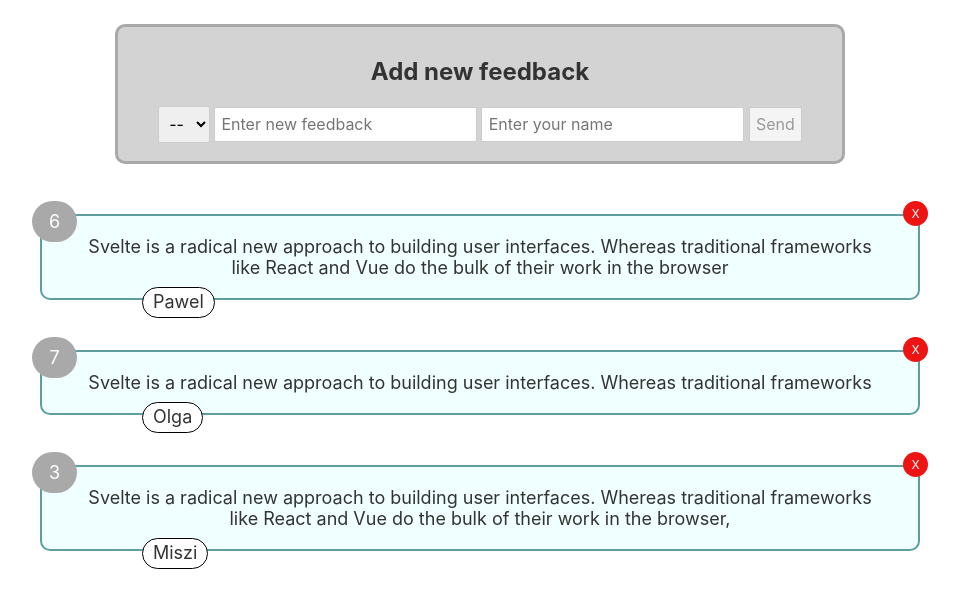
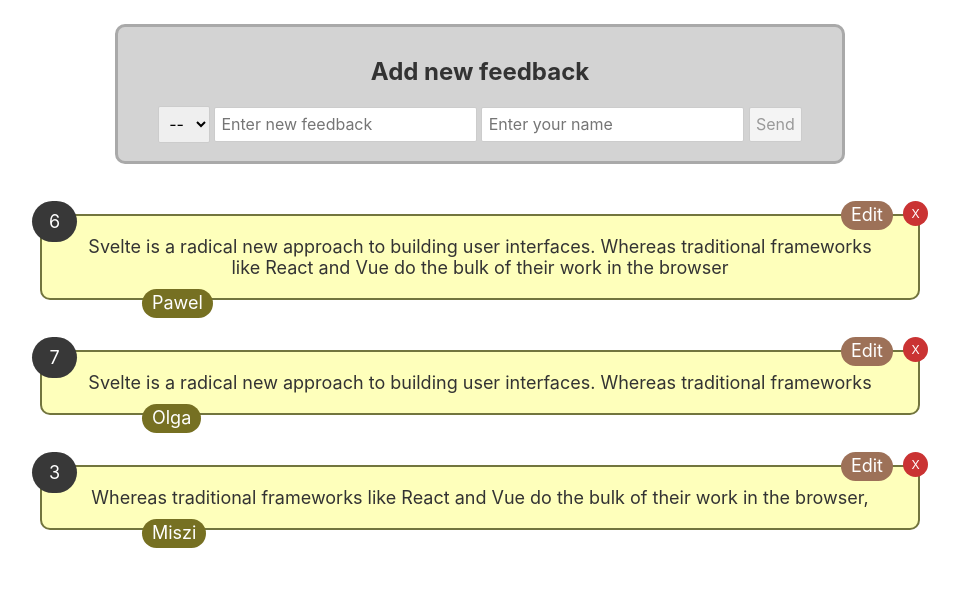
Before and after one commit to pawelwier/svelte-feedback-app, a Svelte app: page / in a window 1280 px wide. Shown: the top 608 px of the page, without its empty margins (160-1119 px from the left). Built offline with nearby package versions, Linux system fonts and the light colour scheme.

Commit message:
edit feedback, added store methods

```diff
--- a/src/App.svelte
+++ b/src/App.svelte
@@ -1,15 +1,19 @@
 <script>
-import FeedbackList from './components/FeedbackList.svelte'
-import FeedbackForm from './components/FeedbackForm.svelte'
-
-  const handleFeedbackSubmit = (e) => {
-    feedbacks = [e.detail, ...feedbacks]
-  }
+  import FeedbackList from './components/FeedbackList.svelte'
+  import AddFeedbackForm from './components/AddFeedbackForm.svelte'
+  import EditFeedbackForm from './components/EditFeedbackForm.svelte'
+  import {FeedbackStore} from './stores/feedbackStore'
+  import Popup from './components/Popup.svelte'
 </script>
 
 <main>
+  {#if $FeedbackStore.displayEditFeedbackPopup}
+  <Popup>
+    <EditFeedbackForm />
+  </Popup>
+  {/if}
   <div class="new-feedback-form">
-    <FeedbackForm on:feedback-submit={handleFeedbackSubmit} />
+    <AddFeedbackForm  />
   </div>
   <FeedbackList />
 </main>
--- a/src/components/FeedbackForm.svelte
+++ b/src/components/AddFeedbackForm.svelte
@@ -17,15 +17,21 @@
 
   const feedbackSubmit = () => {
     FeedbackStore.update(current => {
-      return [
+      return {
+        ...current,
+        feedbacks: [
           {
             id: v4(),
             rating,
             text,
             name,
           },
-      ...current
+          ...current.feedbacks
         ]
+      }
+    })
+    FeedbackStore.subscribe(current => {
+      console.log(current)
     })
     rating = null
     text = ''
--- /dev/null
+++ b/src/components/EditFeedbackForm.svelte
@@ -0,0 +1,42 @@
+<script>
+  import {onMount} from 'svelte'
+  import {get} from 'svelte/store'
+  import {FeedbackStore} from '../stores/feedbackStore'
+
+  const editFeedback = () => {
+    FeedbackStore.update(current => ({
+      ...current,
+      feedbacks: current.feedbacks.map(item => item.id === editedFeedback.id ? editedFeedback : item),
+      displayEditFeedbackPopup: false,
+      selectedFeedback: null,
+    }))
+  }
+
+  const closePopup = () => {
+    FeedbackStore.update(current => ({
+      ...current,
+      displayEditFeedbackPopup: false,
+    }))
+  }
+
+  $: editedFeedback = get(FeedbackStore).selectedFeedback
+</script>
+
+<form class="edit-feedback-form" on:submit|preventDefault={editFeedback}>
+  <label for="text">Feedback: </label>
+  <textarea id="text" bind:value={editedFeedback.text} />
+  <label for="name">Name: </label>
+  <input id="name" bind:value={editedFeedback.name} />
+  <div>
+    <button type="submit">Edit</button>
+    <button on:click={closePopup}>Cancel</button>
+  </div>
+</form>
+
+<style>
+  textarea {
+    width: 90%;
+    height: 130px;
+    resize: none;
+  }
+</style>
--- a/src/components/FeedbackItem.svelte
+++ b/src/components/FeedbackItem.svelte
@@ -2,9 +2,29 @@
   import {FeedbackStore} from '../stores/feedbackStore'
 
   const handleItemDelete = (itemId) =>  {
-    FeedbackStore.update(current => {
-      return current.filter(({id}) => itemId !== id)
-    })
+    FeedbackStore.update(current => ({
+        ...current,
+        feedbacks: current.feedbacks.filter(({id}) => itemId !== id)
+      }))
+  }
+
+  const handleSelectFeedbackEdit = (itemId) => {
+    showEditTextPopup()
+    setSelectedFeedbackItem()
+  }
+
+  const showEditTextPopup = () => {
+    FeedbackStore.update(current => ({
+      ...current,
+      displayEditFeedbackPopup: true
+    }))
+  }
+
+  const setSelectedFeedbackItem = () => {
+    FeedbackStore.update(current => ({
+      ...current,
+      selectedFeedback: item
+    }))
   }
 
   export let item
@@ -12,6 +32,7 @@
 
 <div class="feedback-card">
   <div class="feedback-rating rounded-item">{item.rating}</div>
+  <div class="feedback-edit rounded-item" on:click={() => handleSelectFeedbackEdit(item.id)}>Edit</div>
   <div class="feedback-close rounded-item" on:click={() => handleItemDelete(item.id)}>X</div>
   {item.text}
   <div class="feedback-name rounded-item">{item.name}</div>
@@ -19,9 +40,9 @@
 
 <style>
   .feedback-card {
-  background-color: azure;
+    background-color: #feffbb;
     border-radius: 10px;
-  border: 2px solid cadetblue;
+    border: 2px solid rgb(114, 117, 62);
     margin: 50px 0;
     padding: 20px 30px;
     font-size: 18px;
@@ -36,7 +57,7 @@
   .feedback-rating {
     top: -15px;
     left:-10px;
-  background-color: darkgray;
+    background-color: rgb(56, 56, 56);
     color: white;
     width: 25px;
     padding: 10px;
@@ -44,7 +65,7 @@
   .feedback-close {
     top: -15px;
     right:-10px;
-  background-color: rgb(238, 20, 20);
+    background-color: rgb(202, 51, 51);
     color: white;
     width: 15px;
     font-size: 12px;
@@ -54,8 +75,16 @@
   .feedback-name {
     bottom: -20px;
     left:100px;
-  background-color: white;
+    color: white;
+    background-color: rgb(118, 112, 34);
     padding: 3px 10px 5px 10px;
-  border: 1px black solid;
+  }
+  .feedback-edit {
+    top: -15px;
+    right:25px;
+    color: white;
+    background-color: rgb(157, 113, 88);
+    padding: 3px 10px 5px 10px;
+    cursor: pointer;
   }
 </style>
--- a/src/components/FeedbackList.svelte
+++ b/src/components/FeedbackList.svelte
@@ -5,8 +5,8 @@
 </script>
 
 <div>
-  {#if $FeedbackStore.length}
-  {#each $FeedbackStore as item}
+  {#if $FeedbackStore.feedbacks.length}
+  {#each $FeedbackStore.feedbacks as item}
     <FeedbackItem {item} />
   {/each}
   {:else}
--- /dev/null
+++ b/src/components/Popup.svelte
@@ -0,0 +1,22 @@
+<script>
+
+</script>
+
+<div class="popup-wrapper">
+  <slot />
+</div>
+
+<style>
+  .popup-wrapper {
+    position: absolute;
+    top: 150px;
+    border: 2px rgb(81, 83, 86) solid;
+    left:25%;
+    width: 50%;
+    min-width: 200px;
+    background-color: rgb(211, 216, 223);
+    border-radius: 10px;
+    padding: 10px 20px;
+    z-index: 9999;
+  }
+</style>
--- a/src/stores/feedbackStore.js
+++ b/src/stores/feedbackStore.js
@@ -1,6 +1,7 @@
 import {writable} from 'svelte/store'
 
-export const FeedbackStore = writable([
+export const FeedbackStore = writable({
+  feedbacks: [
     {
       id: 1,
       name: 'Pawel',
@@ -17,6 +18,9 @@ export const FeedbackStore = writable([
       id: 3,
       name: 'Miszi',
       rating: 3,
-    text: 'Svelte is a radical new approach to building user interfaces. Whereas traditional frameworks like React and Vue do the bulk of their work in the browser,',
+      text: 'Whereas traditional frameworks like React and Vue do the bulk of their work in the browser,',
     },
-])
+  ],
+  selectedFeedback: null,
+  displayEditFeedbackPopup: false,
+})
```
Lines whose indentation alone changed are shown as unchanged.
